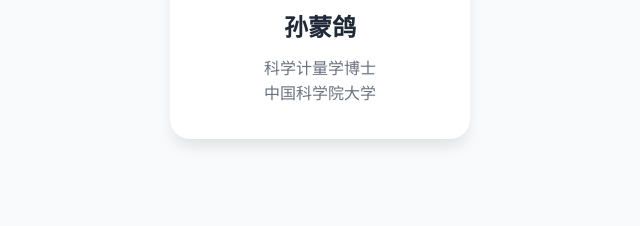
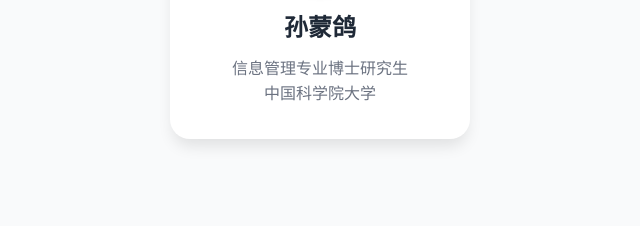
Before and after one commit to menggesun1997/liuhui_cv, a plain HTML site: page index.html in a window 1280 px wide. Shown: the part 445-671 px from the top of the page, 626-1266 px from the left. Drawn offline with Linux system fonts and the light colour scheme.

```diff
--- a/index.html
+++ b/index.html
@@ -90,7 +90,7 @@
                     </div>
                     <div class="profile-info">
                         <h3>孙蒙鸽</h3>
-                        <p>科学计量学博士</p>
+                        <p>信息管理专业博士研究生</p>
                         <p>中国科学院大学</p>
                     </div>
                 </div>
```
